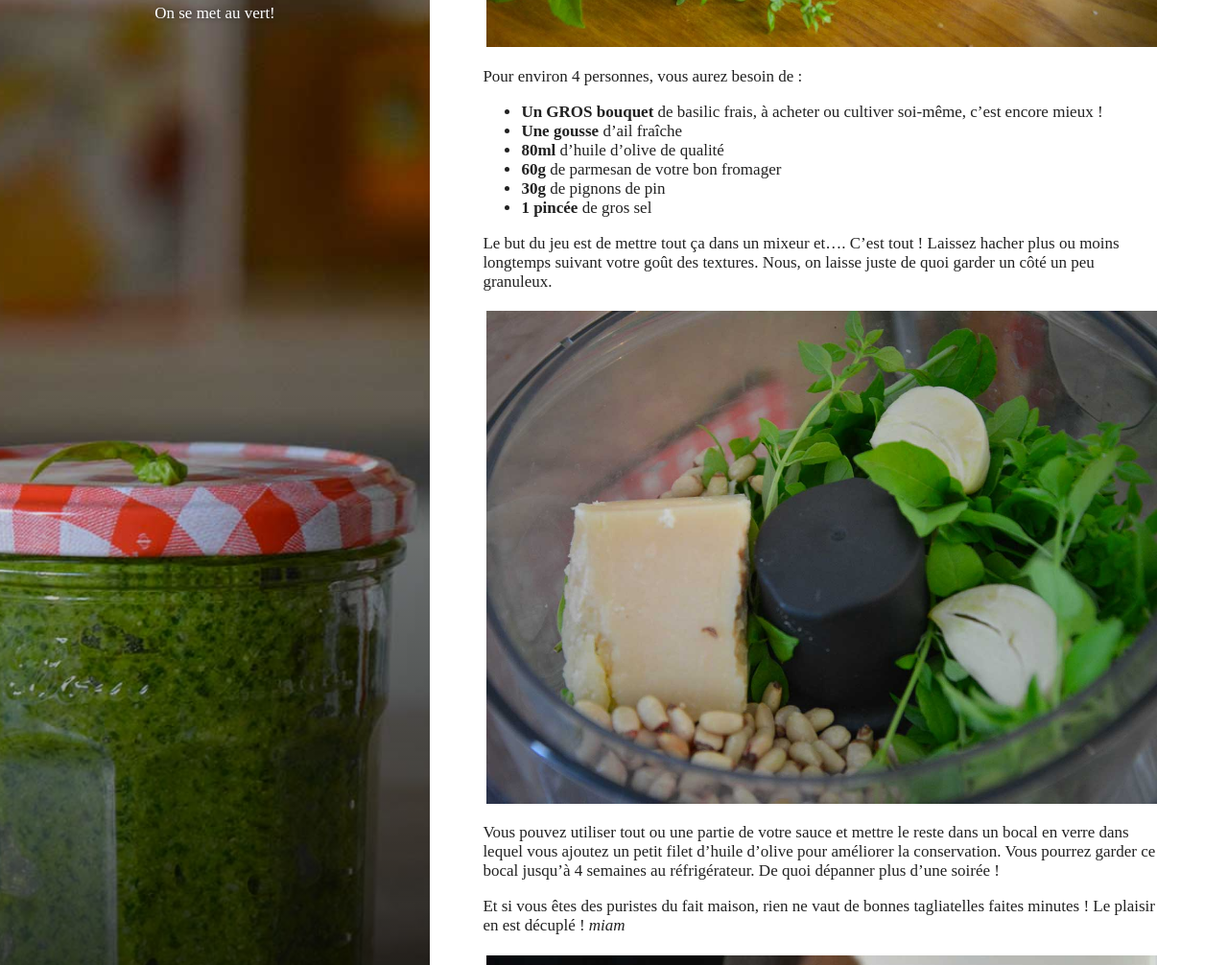
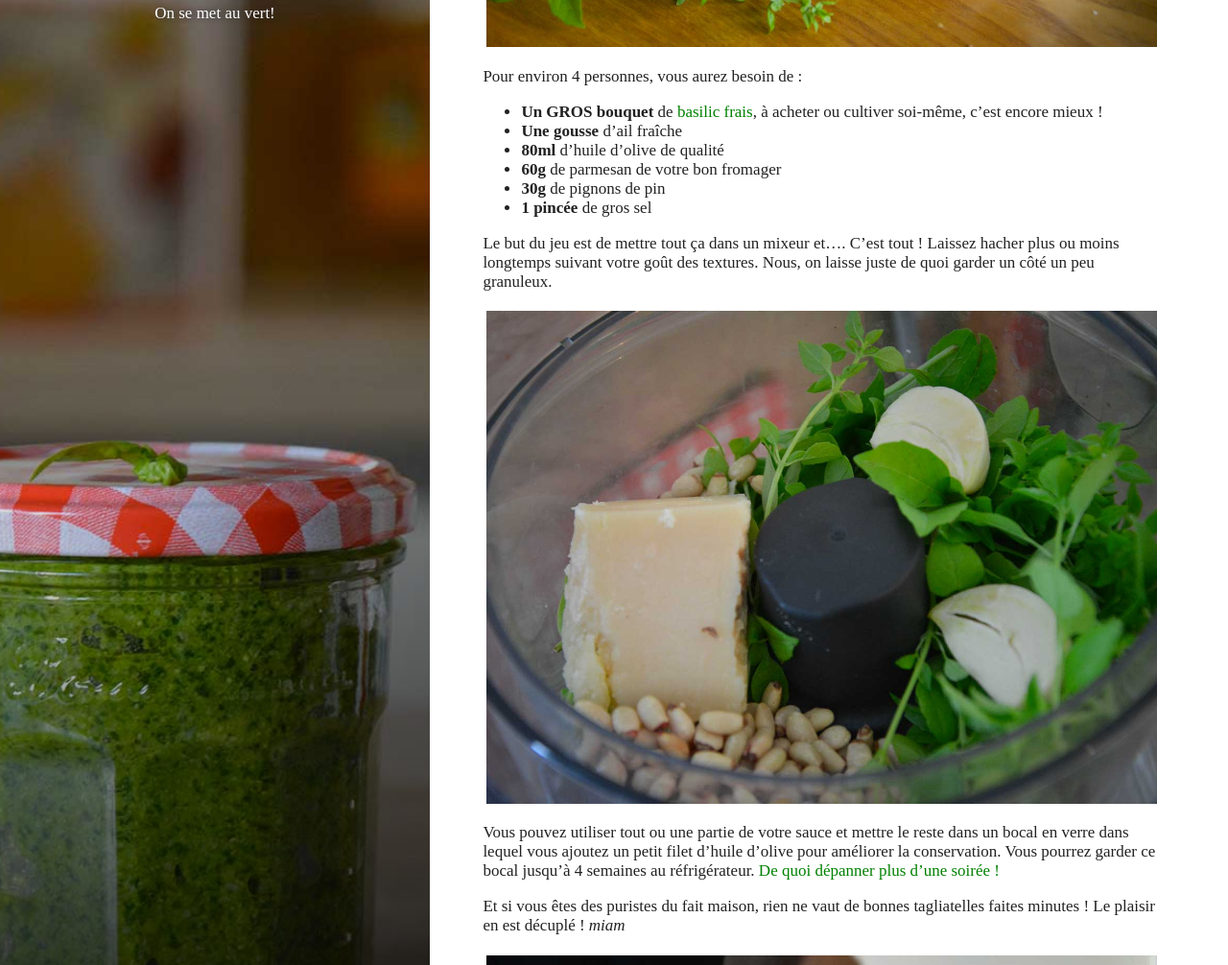
Before and after one commit to FlorentD/cairatuverras.github.io, a Jekyll site: the page built from _posts/2017-07-01-recette-pesto.md, in a window 1280 px wide and 1400 px high, scrolled down 1519 px. Shown: the part 153-1159 px from the top of the window at 96% size. Built offline with Jekyll 4.4.1, drawn with Linux system fonts in a browser that asks for light colours; comment, search, counter and statistics services are not loaded.

Commit message:
Update 2017-07-01-recette-pesto.md

```diff
--- a/_posts/2017-07-01-recette-pesto.md
+++ b/_posts/2017-07-01-recette-pesto.md
@@ -21,7 +21,7 @@ Simple, équilibrée, elle ne vous prend ni la tête ni la moitié des ustensile
 
 Pour environ 4 personnes, vous aurez besoin de :
 
-+ **Un GROS bouquet** de basilic frais, à acheter ou cultiver soi-même, c’est encore mieux !
++ **Un GROS bouquet** de <span style="color:green">basilic frais</span>, à acheter ou cultiver soi-même, c’est encore mieux !
 + **Une gousse** d’ail fraîche
 + **80ml** d’huile d’olive de qualité
 + **60g** de parmesan de votre bon fromager
@@ -32,13 +32,13 @@ Le but du jeu est de mettre tout ça dans un mixeur et…. C’est tout ! Laisse
 
 [![railroad]({{ site.images }}/recette_pesto/hachoir.jpg)]({{ site.images }}/recette_pesto/hachoir.jpg)
 
-Vous pouvez utiliser tout ou une partie de votre sauce et mettre le reste dans un bocal en verre dans lequel vous ajoutez un petit filet d’huile d’olive pour améliorer la conservation. Vous pourrez garder ce bocal jusqu’à 4 semaines au réfrigérateur. De quoi dépanner plus d’une soirée !
+Vous pouvez utiliser tout ou une partie de votre sauce et mettre le reste dans un bocal en verre dans lequel vous ajoutez un petit filet d’huile d’olive pour améliorer la conservation. Vous pourrez garder ce bocal jusqu’à 4 semaines au réfrigérateur. <span style="color:green">De quoi dépanner plus d’une soirée !</span>
 
 Et si vous êtes des puristes du fait maison, rien ne vaut de bonnes tagliatelles faites minutes ! Le plaisir en est décuplé ! *miam*
 
 [![railroad]({{ site.images }}/recette_pesto/tagliatelle.jpg)]({{ site.images }}/recette_pesto/tagliatelle.jpg)
 
-<div class="post-link">E ora, amici miei, buon appetito!</div>
+<div style="color:green" class="post-link">E ora, amici miei, buon appetito!</div>
 
 
 
```
